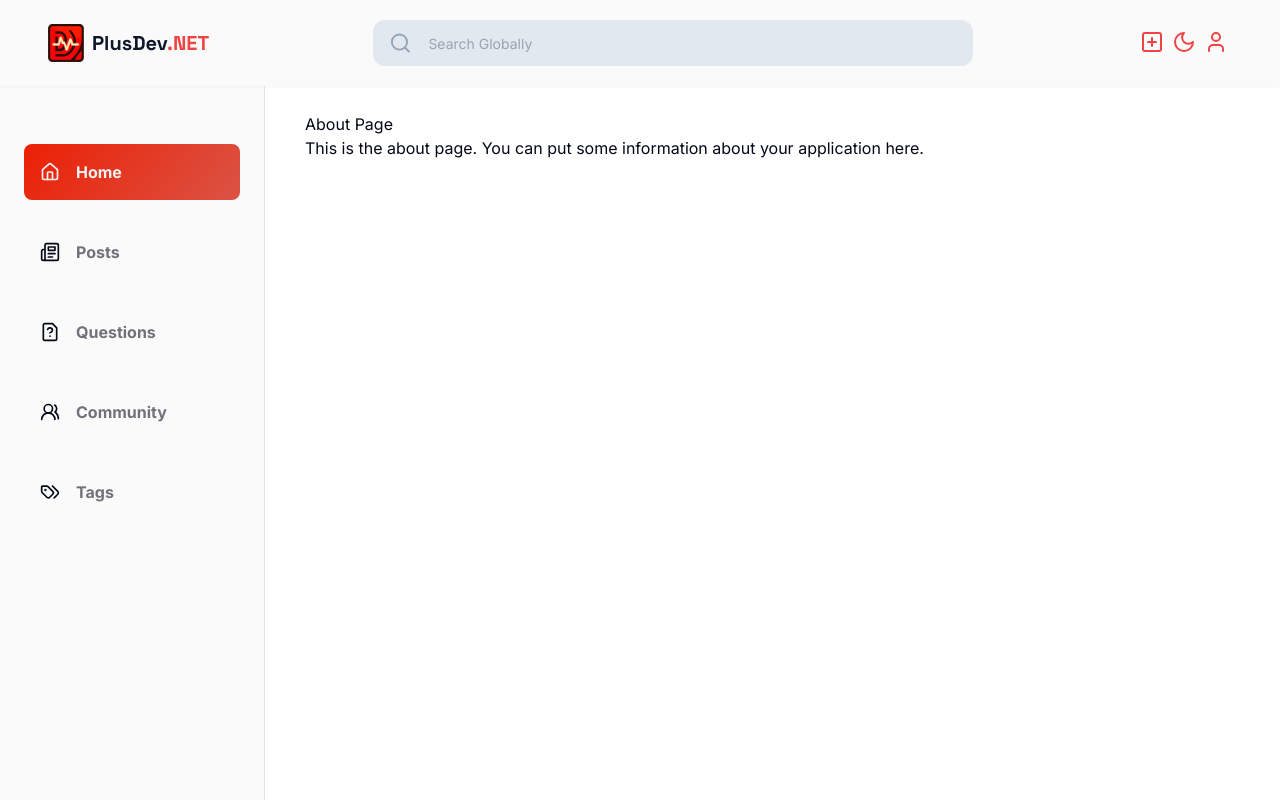
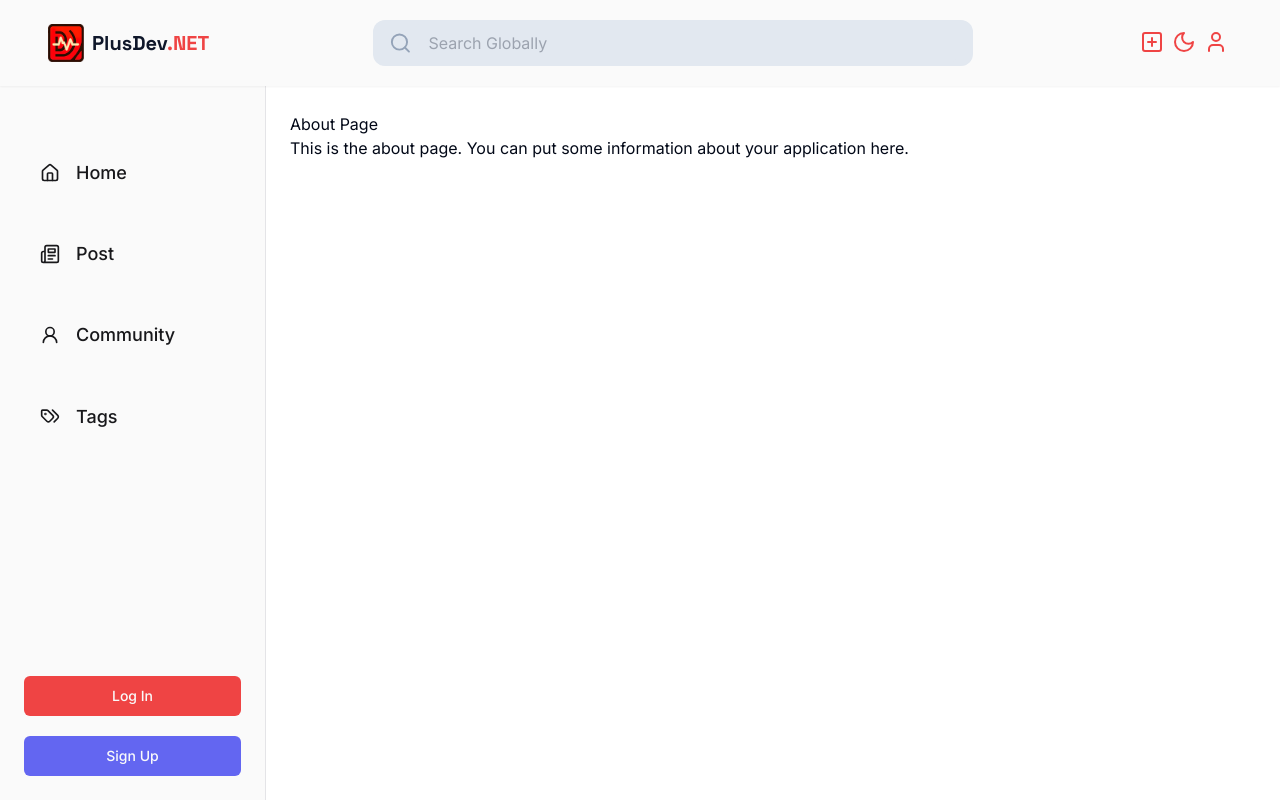
Before and after one commit to Arayik77/SunnyProject, a React (Vite) app: page /about in a window 1280 px wide. Built offline with nearby package versions, Linux system fonts and the light colour scheme.

Commit message:
left side

```diff
--- a/index.html
+++ b/index.html
@@ -1,16 +1,13 @@
-<!DOCTYPE html>
+<!doctype html>
 <html lang="en">
   <head>
     <meta charset="UTF-8" />
     <link rel="icon" type="image/svg+xml" href="/vite.svg" />
+    <link rel="preconnect" href="https://fonts.googleapis.com">
+    <link rel="preconnect" href="https://fonts.gstatic.com" crossorigin>
+    <link href="https://fonts.googleapis.com/css2?family=Inter:wght@100..900&family=Space+Grotesk:wght@300..700&display=swap" rel="stylesheet">
     <meta name="viewport" content="width=device-width, initial-scale=1.0" />
     <title>Vite + React + TS</title>
-    <link rel="preconnect" href="https://fonts.googleapis.com" />
-    <link rel="preconnect" href="https://fonts.gstatic.com" crossorigin />
-    <link
-      href="https://fonts.googleapis.com/css2?family=Inter:wght@100..900&family=Space+Grotesk:wght@300..700&display=swap"
-      rel="stylesheet"
-    />
   </head>
   <body>
     <div id="root"></div>
--- a/package.json
+++ b/package.json
@@ -1,5 +1,5 @@
 {
-  "name": "lessons_react",
+  "name": "todo-list",
   "private": true,
   "version": "0.0.0",
   "type": "module",
@@ -14,6 +14,7 @@
     "@radix-ui/react-slot": "^1.0.2",
     "class-variance-authority": "^0.7.0",
     "clsx": "^2.1.0",
+    "lucide": "^0.366.0",
     "lucide-react": "^0.364.0",
     "react": "^18.2.0",
     "react-dom": "^18.2.0",
--- a/src/app/App.tsx
+++ b/src/app/App.tsx
@@ -13,8 +13,8 @@
       <div className="flex">
         <LeftSidebar />
 
-        <section className="flex min-h-screen flex-1 flex-col px-6 pb-6 pt-28 xs:px-2 sm:px-10 md:pb-10">
-          <div className="max-auto w-full max-w-5xl">
+        <section className="flex min-h-screen flex-1 flex-colpx-6 pb-6 pt-28 xs:px-2 sm:px-10 md:px-6 md:pb-10">
+          <div className="mx-auto w-full">
             <Suspense fallback={<div>Loading...</div>}>
               <Routes>
                 <Route path="/" element={<MainPageAsync />} />
--- a/src/components/shared/GlobalSearch/GlobalSearch.tsx
+++ b/src/components/shared/GlobalSearch/GlobalSearch.tsx
@@ -9,10 +9,11 @@
                 <Input
                     type="text"
                     placeholder="Search Globally"
-                    className="paragrath-regular placeholder:text-gray-400 outline-none bg-slate-200 dark:bg-slate-800" />
+                    className="paragraph-regular placeholder:text-gray-400 outline-none bg-slate-200 dark:bg-slate-800 no-focus"
+                />
             </div>
         </div>
     );
-}
+};
 
 export default GlobalSearch;
--- a/src/components/shared/LeftSidebar/LeftSidebar.tsx
+++ b/src/components/shared/LeftSidebar/LeftSidebar.tsx
@@ -1,77 +1,88 @@
-import { cn } from "@/lib/utils";
-import { LucideFileQuestion, LucideHome, LucideNewspaper, LucideTags, LucideUsersRound } from "lucide-react";
-import { Link } from "react-router-dom";
+import { Button } from "@/components/ui/button";
+import { LucideHome, LucideNewspaper, LucideTags, LucideUser2 } from "lucide-react"
+import { Link, useLocation } from "react-router-dom"
 
 const LeftSidebar = () => {
+    const location = useLocation();
 
-    const leftBarSide = [
-        {
-            id: 0,
-            text: "Home",
-            url: "/",
-            isActive: true,
-            icon: <LucideHome className="w-5 h-5" />
-        },
-        {
-            id: 1,
-            text: "Posts",
-            url: "/",
-            isActive: false,
-            icon: <LucideNewspaper className="w-5 h-5" />
-        },
-        {
-            id: 2,
-            text: "Questions",
-            url: "/",
-            isActive: false,
-            icon: <LucideFileQuestion className="w-5 h-5" />
-        },
-        {
-            id: 3,
-            text: "Community",
-            url: "/",
-            isActive: false,
-            icon: <LucideUsersRound className="w-5 h-5" />
-        },
-        {
-            id: 4,
-            text: "Tags",
-            url: "/",
-            isActive: false,
-            icon: <LucideTags className="w-5 h-5" />
-        }
-    ];
+    const isActive = (route: string): boolean => {
+        return (
+            location.pathname === route
+        )
+    }
+
 
     return (
-        <section
-            className="sticky top-0 left-0 flex h-screen bg-zinc-50 p-6 pt-36 overflow-y-auto border-r border-zinc-200
-                max-lg:hidden lg:w-[265px] dark:bg-zinc-900 left-bar-scroll"
-        >
+        <section className="w-[100px] custom-scrollbar sticky left-0 top-0 flex h-screen flex-col justify-between overflow-y-auto
+        border-r border-zinc-200 bg-zinc-50 p-6 pt-36 max-sm:hidden lg:w-[266px] dark:border-zinc-900 dark:bg-zinc-900">
             <div className="flex flex-1 flex-col gap-6">
-                {leftBarSide?.map((item) => {
-                    return (
-                        <Link
-                            to={item.url}
-                            key={item.id}
-                            className={cn(
-                                "flex items-center justify-start gap-4 p-4 font-bold rounded-lg hover:bg-zinc-200 dark:hover:bg-zinc-800",
-                                item.isActive && "leftbar-item-active text-zinc-100"
-                            )}
-                        >
-                            {item.icon}{" "}
-                            <span
-                            className={cn(
-                                "max-lg:hidden text-zinc-500 hover:text-zinc-500 dark:text-zinc-100",
-                                item.isActive && "text-zinc-100"
-                            )}
-                        >
-                            {item.text}</span>
-                        </Link>
-                    );
-                })}
+
+                <Link to="/" className={
+                    `
+                    flex items-center justify-start gap-4 p-4 bolder-l rounded-lg text-zinc-50
+                    ${isActive('/') ? "primary-gradient base-bold text-zinc-50" : "base-medium text-zinc-900 dark:text-zinc-100 hover:bg-slate-200 dark:hover:bg-slate-800"
+                    }
+                    `
+                }>
+                    <LucideHome className="w-5 h-5" />
+                    <span className="max-lg:hidden">Home</span>
+                </Link>
+
+                <Link to="/posts"
+                    className={
+                        `
+                    flex items-center justify-start gap-4 p-4 bolder-l rounded-lg text-zinc-50
+                    ${isActive('/posts') ? "primary-gradient base-bold text-zinc-50" : "base-medium text-zinc-900 dark:text-zinc-100 hover:bg-slate-200 dark:hover:bg-slate-800"
+                        }
+                    `
+                    }
+                >
+                    <LucideNewspaper className="w-5 h-5" />
+                    <span className="max-lg:hidden">Post</span>
+                </Link>
+
+                <Link to="/community"
+                    className={
+                        `
+                flex items-center justify-start gap-4 p-4 bolder-l rounded-lg text-zinc-50
+                ${isActive('/community') ? "primary-gradient base-bold text-zinc-50" : "base-medium text-zinc-900 dark:text-zinc-100 hover:bg-slate-200 dark:hover:bg-slate-800"
+                        }
+                `
+                    }
+                >
+                    <LucideUser2 className="w-5 h-5" />
+                    <span className="max-lg:hidden">Community</span>
+                </Link>
+
+                <Link to="/tags"
+                    className={
+                        `
+                flex items-center justify-start gap-4 p-4 bolder-l rounded-lg text-zinc-50
+                ${isActive('/tags') ? "primary-gradient base-bold text-zinc-50" : "base-medium text-zinc-900 dark:text-zinc-100 hover:bg-slate-200 dark:hover:bg-slate-800"
+                        }
+                `
+                    }
+                >
+                    <LucideTags className="w-5 h-5" />
+                    <span className="max-lg:hidden">Tags</span>
+                </Link>
+
+            </div>
+
+            <div className="mt-5 flex flex-col gap-5">
+                <Button className="btn-secondary text-zinc-50">
+                    <Link to={"/"}>
+                        Log In
+                    </Link>
+                </Button>
+                <Button className="btn-tertiary text-zinc-50">
+                    <Link to={"/"}>
+                        Sign Up
+                    </Link>
+                </Button>
             </div>
         </section>
-    );
-};
+    )
+}
 
-export default LeftSidebar;
+export default LeftSidebar
--- a/src/components/shared/Navbar/Navbar.tsx
+++ b/src/components/shared/Navbar/Navbar.tsx
@@ -13,7 +13,7 @@
 import logo from "@/assets/logo.webp";
 import GlobalSearch from "@/components/shared/GlobalSearch/GlobalSearch";
 import Theme from "@/components/shared/Navbar/Theme";
-import UserMenu from "@/components/shared/Navbar/UserMenu";
+import UserMenu from "@/components/shared/Navbar/UserMenu"
 
 const Navbar = () => {
   return (
@@ -51,8 +51,8 @@
           </DropdownMenuContent>
         </DropdownMenu>
 
-        <Theme type="dropdown"/>
-        <UserMenu />
+        <Theme type="dropdown" />
+        <UserMenu/>
       </div>
     </nav>
   );
--- a/src/index.css
+++ b/src/index.css
@@ -108,30 +108,6 @@
     font-weight: bolder;
     font-style: normal;
   }
-
-  .left-bar-scroll::-webkit-scrollbar {
-    width: 3px;
-    height: 3px;
-    border-radius: 2px;
-  }
-
-  .left-bar-scroll::-webkit-scrollbar-thumb:hover {
-    background: #555;
-  }
-
-  .left-bar-scroll::-webkit-scrollbar-thumb {
-    background: #888;
-    border-radius: 50px;
-  }
-
-  .left-bar-scroll::-webkit-scrollbar-track {
-    background: #fff;
-  }
-
-  .leftbar-item-active {
-    background: linear-gradient(129deg,#eb2005,#db5344);
-  }
-
   .h3-bold {
     @apply text-[20px] font-bold leading-[26px];
   }
@@ -141,4 +117,94 @@
   .btn {
     @apply bg-zinc-200 dark:bg-zinc-800;
   }
+  .custom-scrollbar::-webkit-scrollbar {
+    width: 3px;
+    height: 3px;
+    border-radius: 2px;
+  }
+  .custom-scrollbar::-webkit-scrollbar-track {
+    background: #fff;
+  }
+  .custom-scrollbar::-webkit-scrollbar-thumb {
+    background-color: #888;
+  }
+  .custom-scrollbar::-webkit-scrollbar-thumb:hover {
+    background-color: #555;
+    cursor: pointer;
+  }
+  .no-scroll::-webkit-scrollbar {
+    display: none;
+    -ms-overflow-style: none;
+    scrollbar-width: none;
+  }
+  .no-focus {
+    @apply focus-visible:ring-0 focus-visible:ring-transparent focus-visible:ring-offset-0 !important;
+  }
+  .primary-gradient {
+    background: linear-gradient(130deg, #eb2005 0%, #db5344 100%);
+  }
+  .primary-gradient-hover {
+    background: linear-gradient(130deg, #d42d16 0%, #f06f60 100%);
+  }
+  .btn {
+    @apply bg-zinc-200 dark:bg-zinc-800 !important;
+  }
+  .btn:hover {
+    @apply bg-zinc-300 dark:bg-zinc-700 !important;
+  }
+  .btn-secondary {
+    @apply bg-red-500 dark:bg-red-400 !important;
+  }
+  .btn-secondary:hover {
+    @apply bg-red-600 dark:bg-red-500 !important;
+  }
+  .btn-tertiary {
+    @apply bg-indigo-500 dark:bg-indigo-400 !important;
+  }
+  .btn-tertiary:hover {
+    @apply bg-indigo-600 dark:bg-indigo-500 !important;
+  }
+
+  .base-bold {
+    @apply text-[18px] font-bold leading-[140%];
+  }
+  .base-medium {
+    @apply text-[18px] font-medium leading-[25.2px];
+  }
+  .base-semibold {
+    @apply text-[18px] font-semibold leading-[25.2px];
+  }
+  .h1-bold {
+    @apply text-[30px] font-bold leading-[42px] tracking-tighter;
+  }
+  .h2-bold {
+    @apply text-[24px] font-bold leading-[31px];
+  }
+  .h2-bold-semibold {
+    @apply text-[24px] font-semibold leading-[31px];
+  }
+  .h3-bold {
+    @apply text-[20px] font-bold leading-[26px];
+  }
+  .h3-bold-semibold {
+    @apply text-[20px] font-semibold leading-[26px];
+  }
+  .paragraph-regular {
+    @apply text-[16px] font-normal leading-[22.5px];
+  }
+  .paragraph-medium {
+    @apply text-[16px] font-medium leading-[22.5px];
+  }
+  .paragraph-semibold {
+    @apply text-[16px] font-semibold leading-[22.5px];
+  }
+  .small-regular {
+    @apply text-[12px] font-normal leading-[15px];
+  }
+  .small-medium {
+    @apply text-[12px] font-medium leading-[15px];
+  }
+  .small-semibold {
+    @apply text-[12px] font-semibold leading-[15px];
+  }
 }
--- a/tsconfig.json
+++ b/tsconfig.json
@@ -22,7 +22,8 @@
     "baseUrl": ".",
     "paths": {
       "@/*": ["./src/*"]
-    }
+    },
+    "allowSyntheticDefaultImports": true
   },
   "include": ["src"],
   "references": [{ "path": "./tsconfig.node.json" }]
```
Also changed, not shown: src/components/shared/Navbar/Theme.tsx (+23 -18 lines), vite.config.ts (+7 -7 lines), src/components/shared/Navbar/UserMenu.tsx (indentation only), src/features/feature1/slice/featureSlice.ts (added), 1 other file (tests, documents, lock files or other folders).
